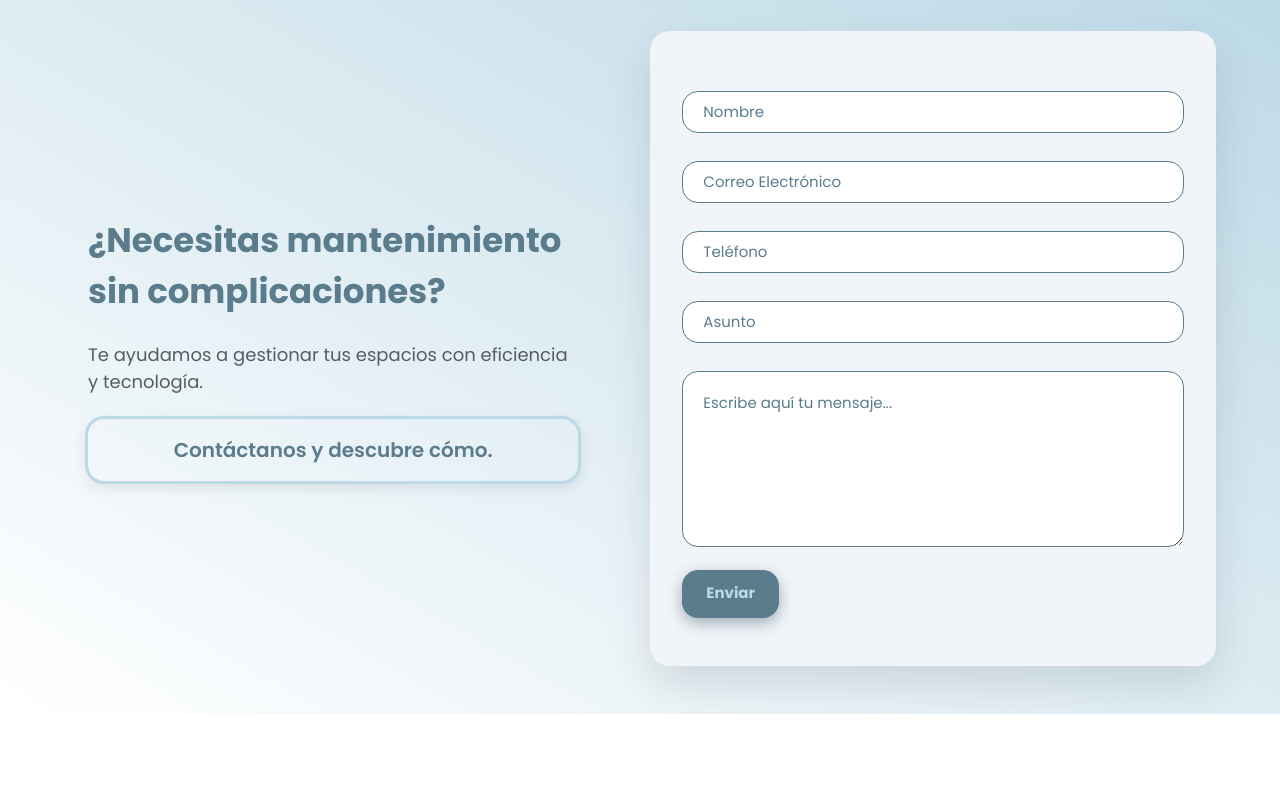
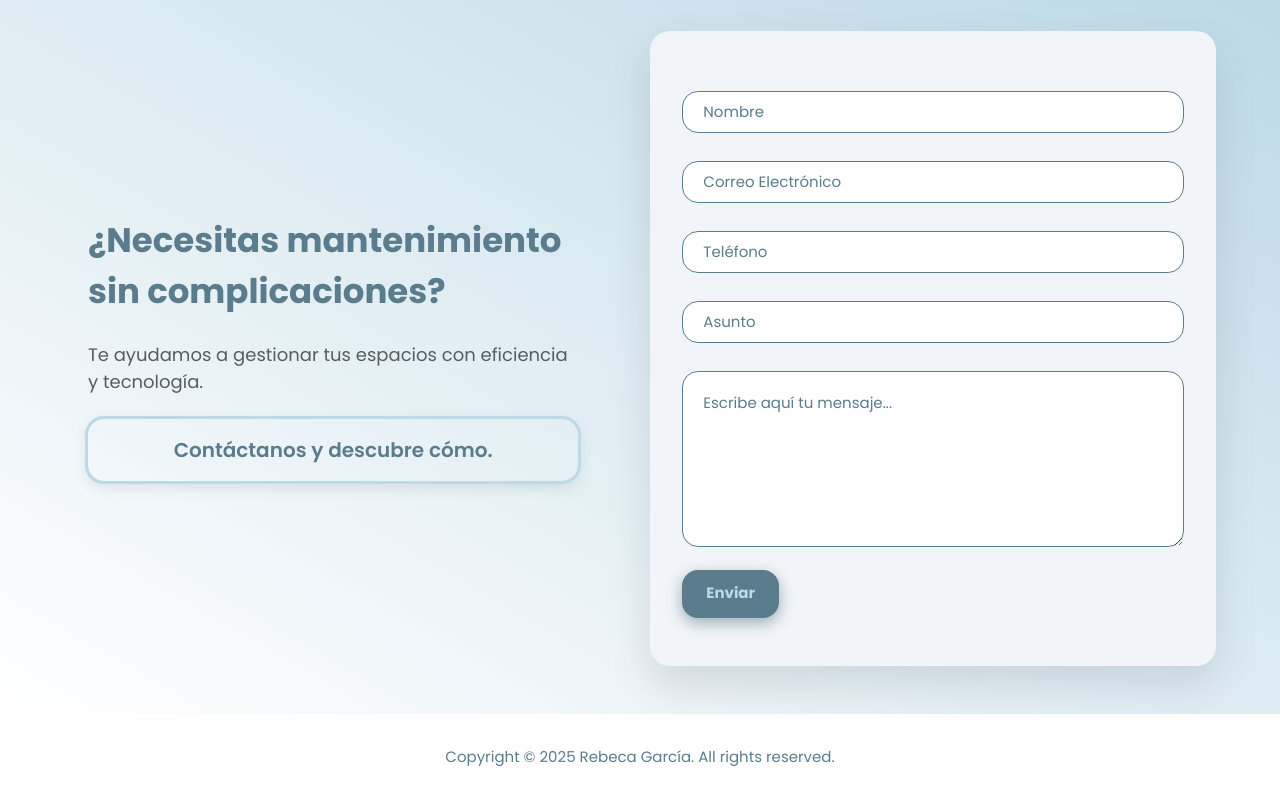
Before and after one commit to rebkg87/Mantify_website, a React (Vite) app: page / in a window 1280 px wide. Shown: the part 2629-3429 px from the top of the page. Before the commit the page ends 3343 px from the top, so only its background shows below. Built offline with nearby package versions, Linux system fonts and the light colour scheme.

Commit message:
add footer to layout

```diff
--- a/src/components/layout/Footer.jsx
+++ b/src/components/layout/Footer.jsx
@@ -2,8 +2,8 @@ import React from 'react'
 
 const Footer = () => {
   return (
-    <div className='bg-'>
-        <p>
+    <div className='bg-white dark:bg-primary w-full flex items-center justify-center p-8'>
+        <p className='text-sm text-secondary'>
         Copyright © 2025 Rebeca García. All rights reserved.
         </p>
     </div>
--- a/src/layout/Layout.jsx
+++ b/src/layout/Layout.jsx
@@ -2,6 +2,7 @@ import React, { useEffect } from 'react'
 import { Outlet } from 'react-router-dom'
 import { useTheme } from '../context/ThemeContext';
 import Header from '../components/layout/Header';
+import Footer from '../components/layout/Footer';
 
 const Layout = () => {
     const { darkMode } = useTheme();
@@ -25,6 +26,9 @@ const Layout = () => {
             <main>
                 <Outlet />
             </main>
+            <footer>
+                <Footer/>
+            </footer>
         </div>
     )
 }
```
